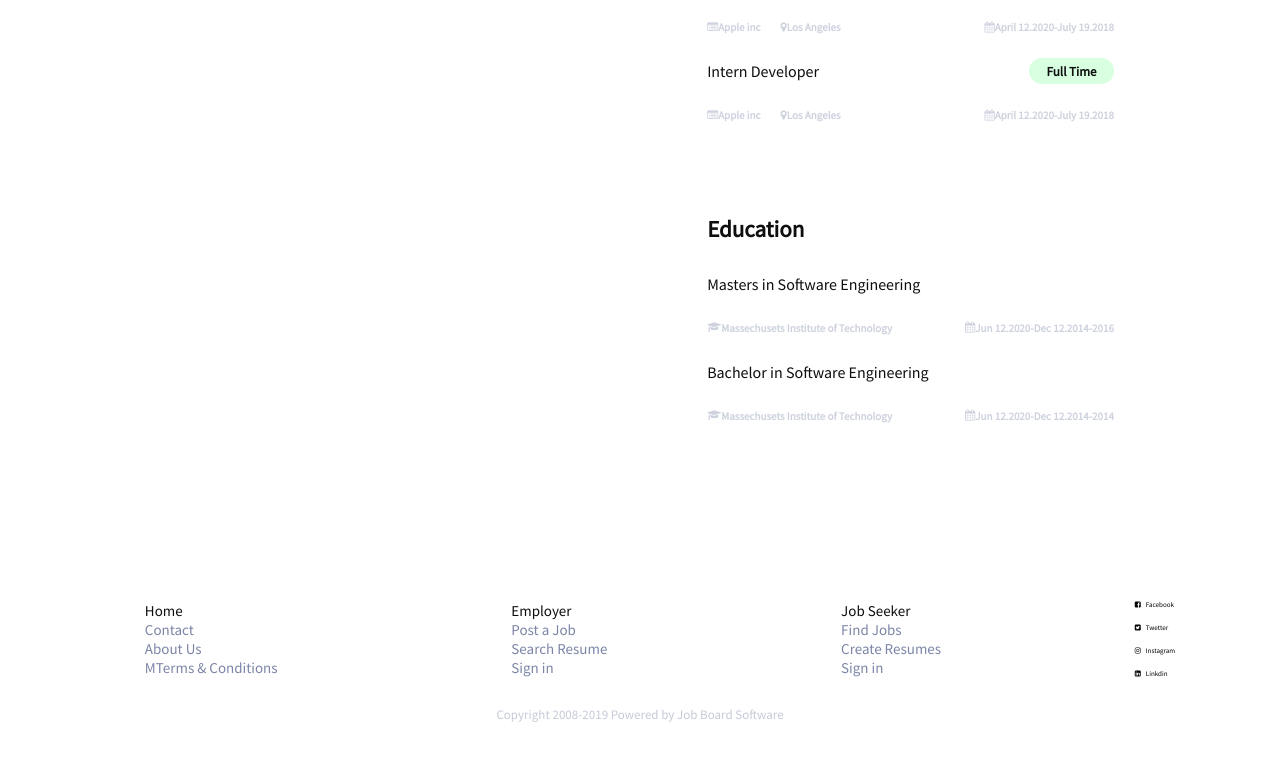
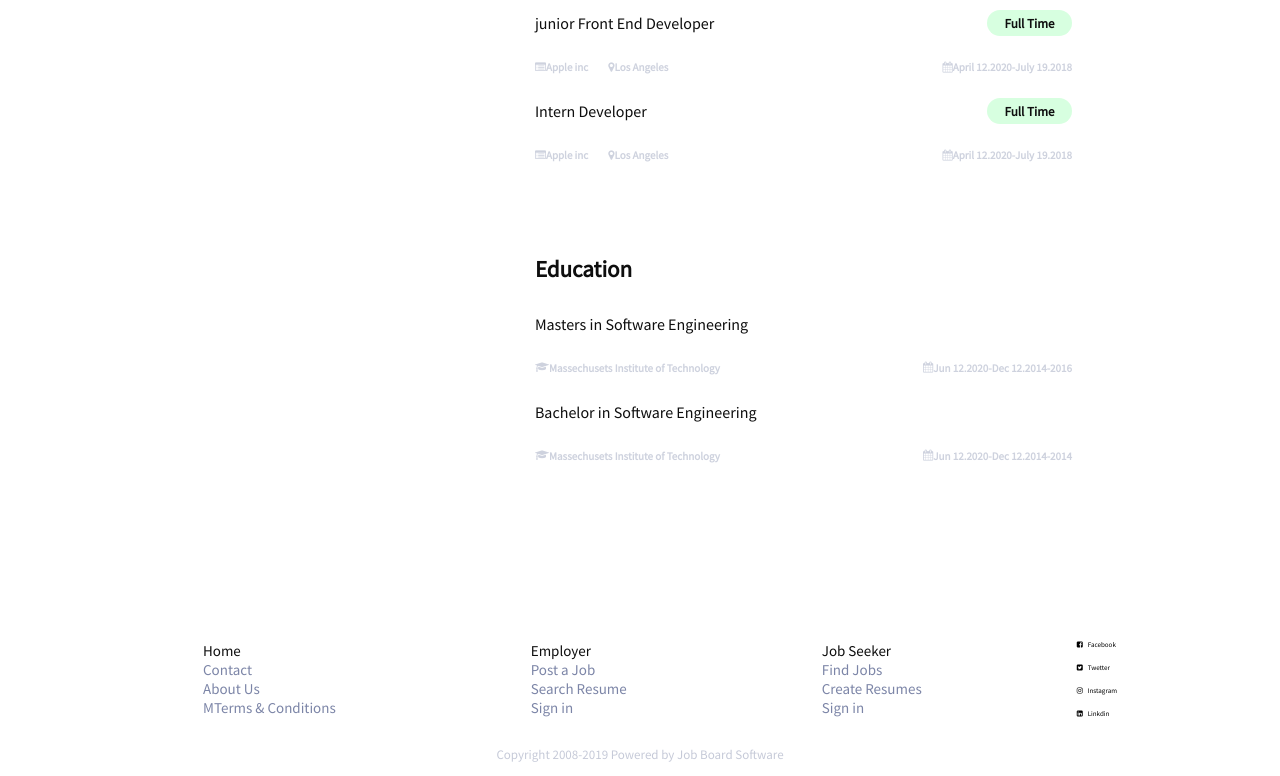
Before and after one commit to sadeqabdi/html-project-, a plain HTML site: page index.html in a window 1280 px wide. Shown: the part 530-1306 px from the top of the page. Before the commit the page ends 1266 px from the top, so only its background shows below. Drawn offline with Linux system fonts and the light colour scheme.

Commit message:
refactor

```diff
--- a/index.css
+++ b/index.css
@@ -14,8 +14,8 @@
 }
 .bloc-content{
     display: flex;
-    margin: auto;
-    width: 75%;
+    margin: 0 16%;
+    width: 45%;
 }
 .download_btn{
     width: 125px;
@@ -142,6 +142,7 @@
 }
 .section_experience{
     padding-bottom: 50px;
+    width: 220%;
 }
 
 
--- a/index.html
+++ b/index.html
@@ -40,6 +40,8 @@
 
         </header>
 
+        <div>
+
         <section  class="bloc-content" style="color: #0e0e0e;">
             <aside  class="aside">
 
@@ -56,6 +58,7 @@
                             <span>
                                 Lobanovskiy
                             </span>
+
                         </div>
                         <div style="font-size: 14px; font-weight: 100;">
                             <span>
@@ -195,7 +198,7 @@
                                 </div>
                 </section>
 
-                <section>
+                <section style="width: 220%;">
                     <div style="font-size: 23px;">
                         <h1>
                             Education
@@ -260,9 +263,12 @@
             </article>
         </section>
 
+        </div>
+
+
         <footer>
             <div>
-                <div style="display: flex; justify-content: space-around; margin-top: 12%; align-items: center;">
+                <div style="display: flex; justify-content: space-evenly; margin-top: 12%; align-items: center;">
                     <section>
                         <div>
                             <ul class="ul_home">
```
